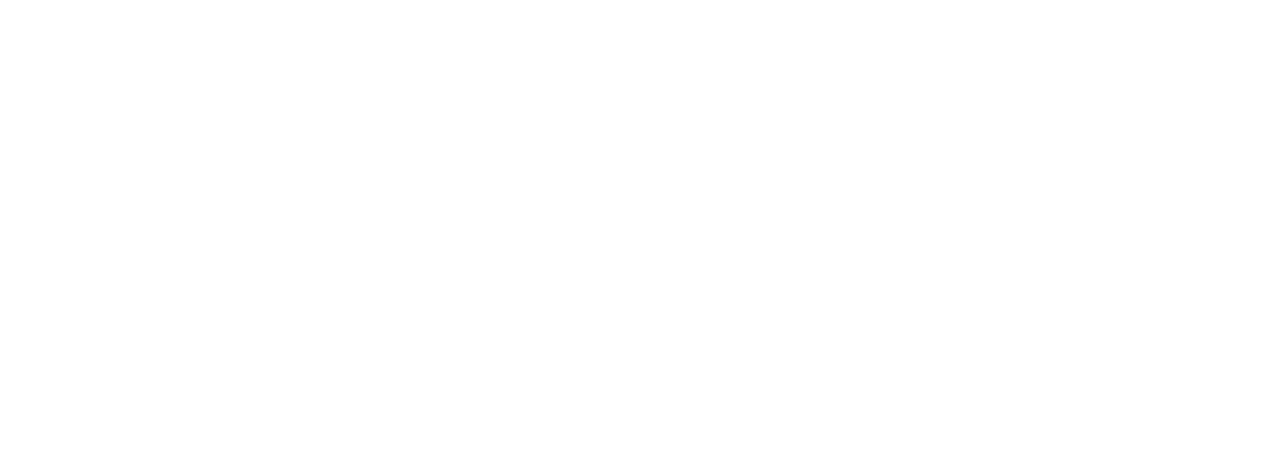
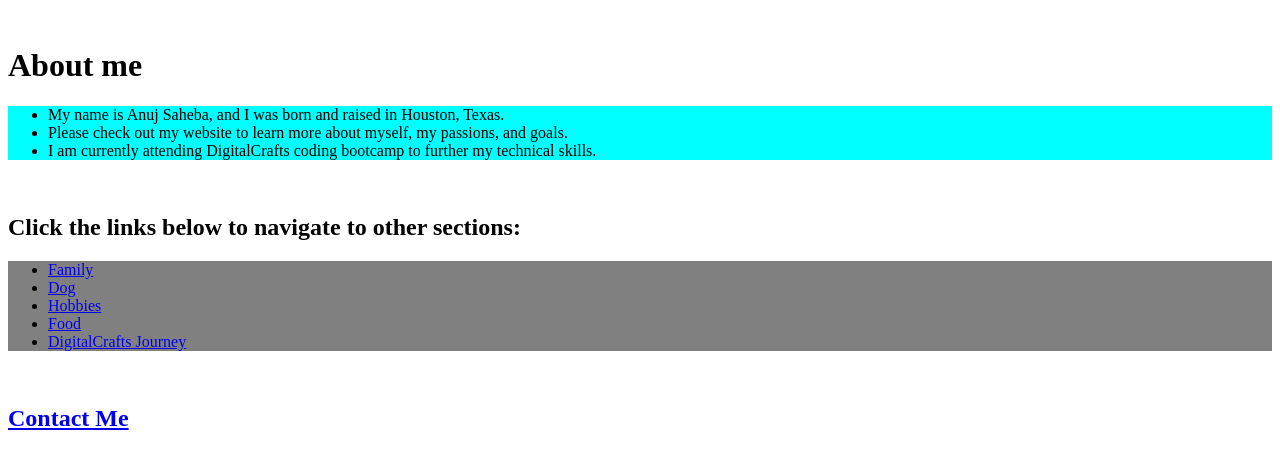
Before and after one commit to acecoder93/acecoder93.github.io, a plain HTML site: page index.html in a window 1280 px wide. Drawn offline with Linux system fonts and the light colour scheme.

Commit message:
Work-In-Progress

```diff
--- a/index.html
+++ b/index.html
@@ -4,9 +4,32 @@
     <meta charset="UTF-8">
     <meta name="viewport" content="width=device-width, initial-scale=1.0">
     <meta http-equiv="X-UA-Compatible" content="ie=edge">
-    <title>This is a directory for presentations</title>
+    <title>About me - 90's Theme</title>
+    <style> </style>
 </head>
 <body>
-
+    <br>
+    <div>
+        <h1>About me</h1>
+        <div style = "background-color: aqua"><ul>
+                <li>My name is Anuj Saheba, and I was born and raised in Houston, Texas.</li>
+                <li>Please check out my website to learn more about myself, my passions, and goals.</li>
+                <li>I am currently attending DigitalCrafts coding bootcamp to further my technical skills.</li>
+        </ul></div>
+    </div>
+    <br>
+        <h2>Click the links below to navigate to other sections:</h2>
+        <ul style = "background-color: grey">
+            <li>  <a href="family.html">Family</a></li>
+            <li>  <a href="dog.html">Dog</a></li>
+            <li> <a href="hobbies.html">Hobbies</a></li>
+            <li> <a href="food.html">Food</a></li>
+            <li> <a href="coding_bootcamp.html">DigitalCrafts Journey</a></li>
+        </ul>
+    <br>
+    <h2><a href="contact.html">Contact Me</a></h2>
+    </div>
+    <div></div>
+    <br>
 </body>
 </html>
```
Also changed, not shown: contact.html (added, +26 -0 lines), coding_bootcamp.html (added), dog.html (added), family.html (added), food.html (added), hobbies.html (added), stylesheet.css (added).
